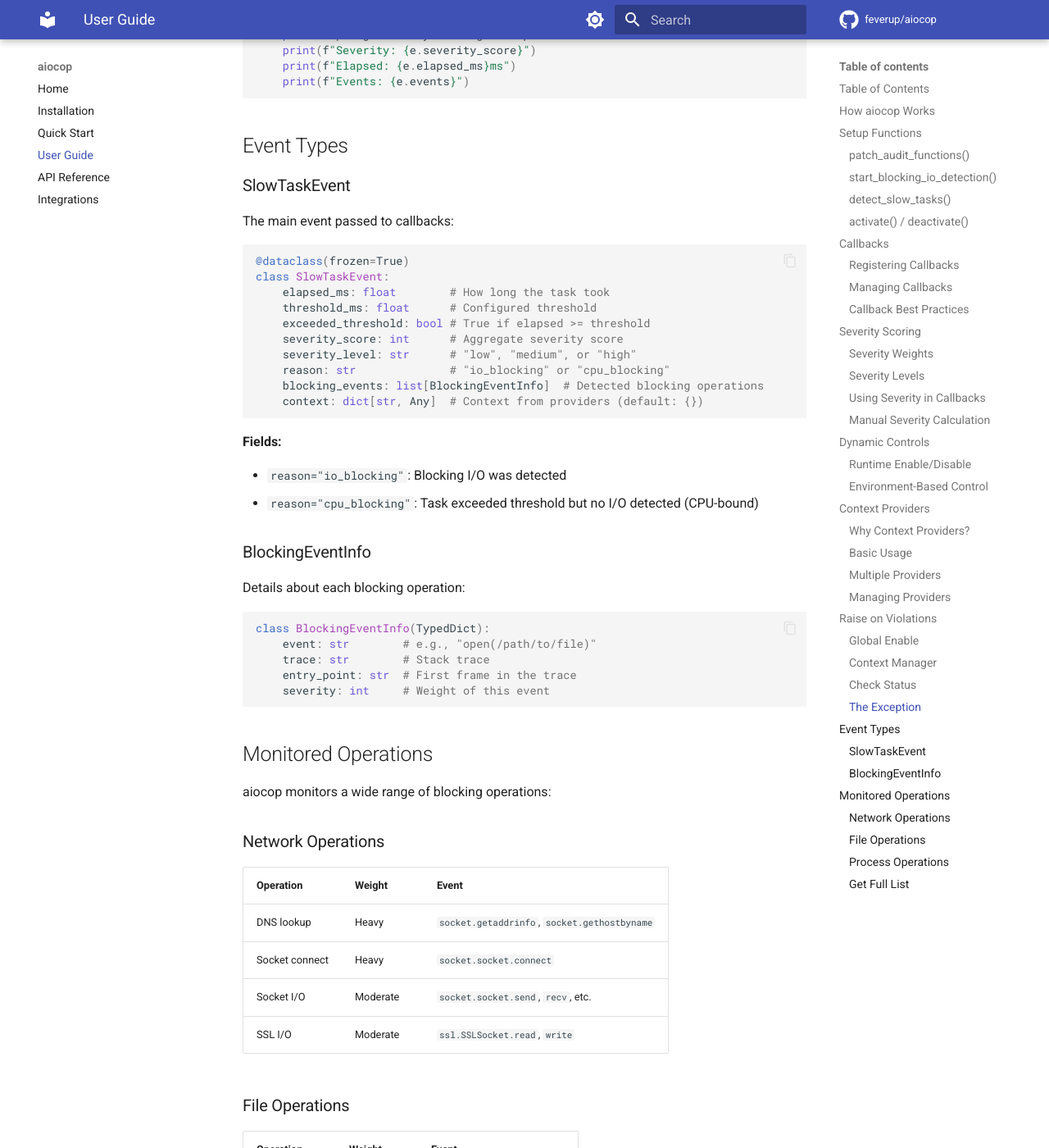
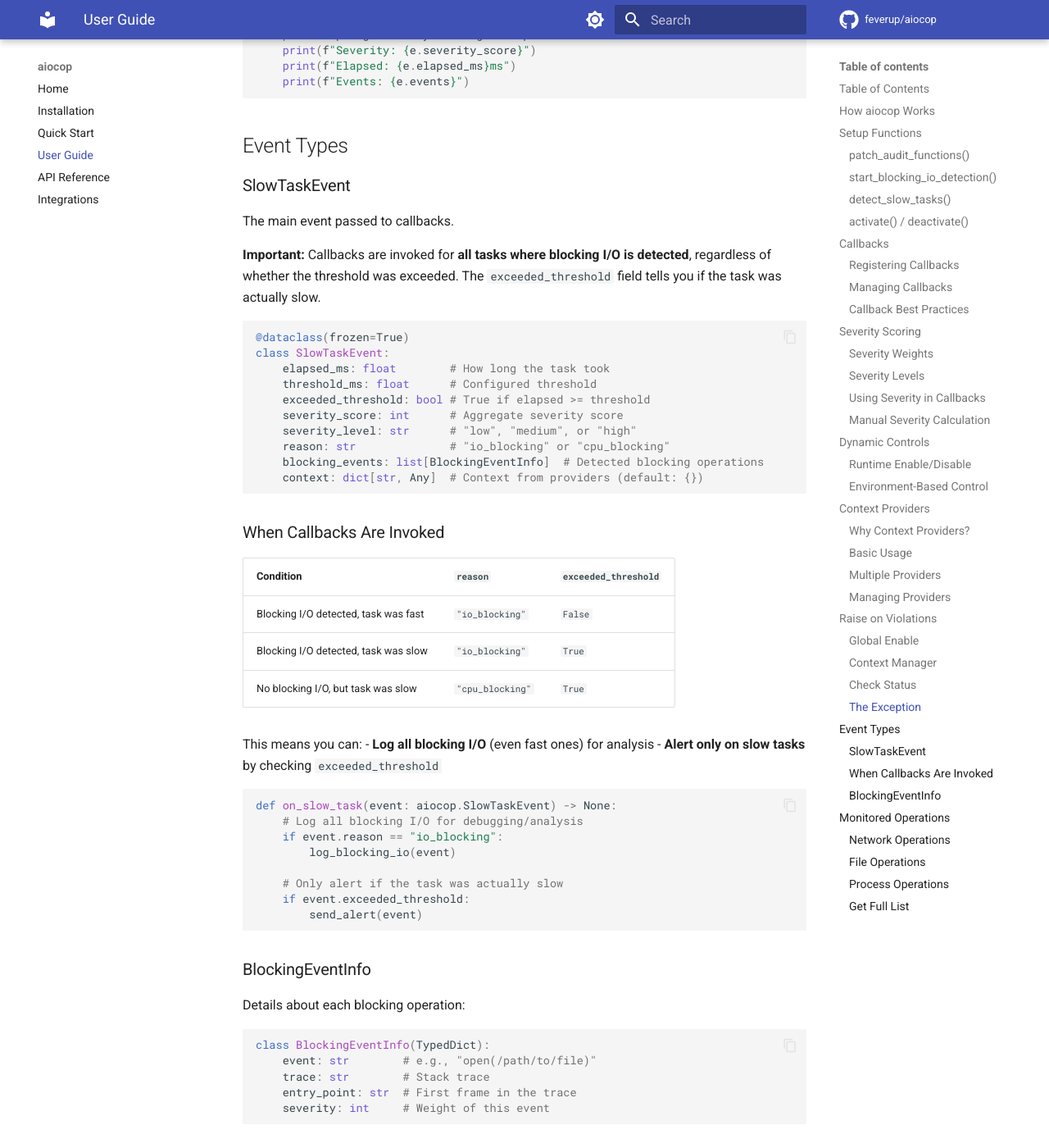
Before and after one commit to Feverup/aiocop, an MkDocs documentation site: the page built from docs/guide.md, in a window 1280 px wide and 1400 px high, scrolled down 7054 px. Shown: the whole window at 82% size. Built offline with MkDocs 1.6.1 and Material for MkDocs 9.7.7, drawn with Linux system fonts in a browser that asks for light colours; comment, search, counter and statistics services are not loaded.

Commit message:
clarify when events are emitted

````diff
--- a/docs/guide.md
+++ b/docs/guide.md
@@ -319,7 +319,9 @@ except aiocop.HighSeverityBlockingIoException as e:
 
 ### SlowTaskEvent
 
-The main event passed to callbacks:
+The main event passed to callbacks.
+
+**Important:** Callbacks are invoked for **all tasks where blocking I/O is detected**, regardless of whether the threshold was exceeded. The `exceeded_threshold` field tells you if the task was actually slow.
 
 ```python
 @dataclass(frozen=True)
@@ -334,10 +336,28 @@ class SlowTaskEvent:
     context: dict[str, Any]  # Context from providers (default: {})
 ```
 
-**Fields:**
+### When Callbacks Are Invoked
 
-- `reason="io_blocking"`: Blocking I/O was detected
-- `reason="cpu_blocking"`: Task exceeded threshold but no I/O detected (CPU-bound)
+| Condition | `reason` | `exceeded_threshold` |
+|-----------|----------|---------------------|
+| Blocking I/O detected, task was fast | `"io_blocking"` | `False` |
+| Blocking I/O detected, task was slow | `"io_blocking"` | `True` |
+| No blocking I/O, but task was slow | `"cpu_blocking"` | `True` |
+
+This means you can:
+- **Log all blocking I/O** (even fast ones) for analysis
+- **Alert only on slow tasks** by checking `exceeded_threshold`
+
+```python
+def on_slow_task(event: aiocop.SlowTaskEvent) -> None:
+    # Log all blocking I/O for debugging/analysis
+    if event.reason == "io_blocking":
+        log_blocking_io(event)
+
+    # Only alert if the task was actually slow
+    if event.exceeded_threshold:
+        send_alert(event)
+```
 
 ### BlockingEventInfo
 
````
Also changed, not shown: docs/api.md (+7 -1 lines), docs/quickstart.md (+4 -0 lines).
